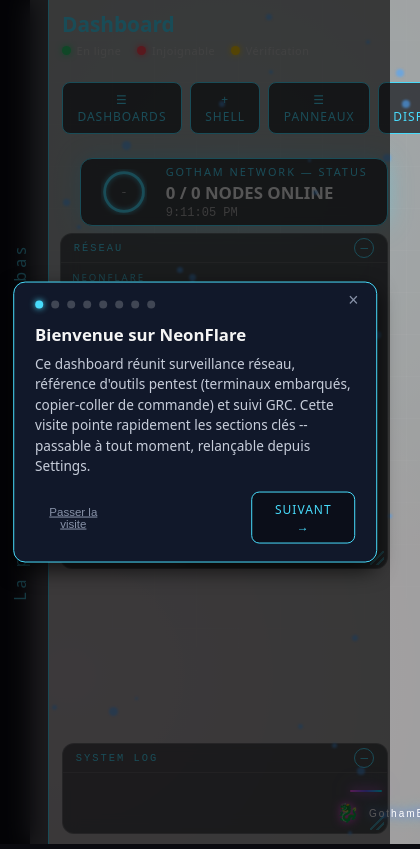
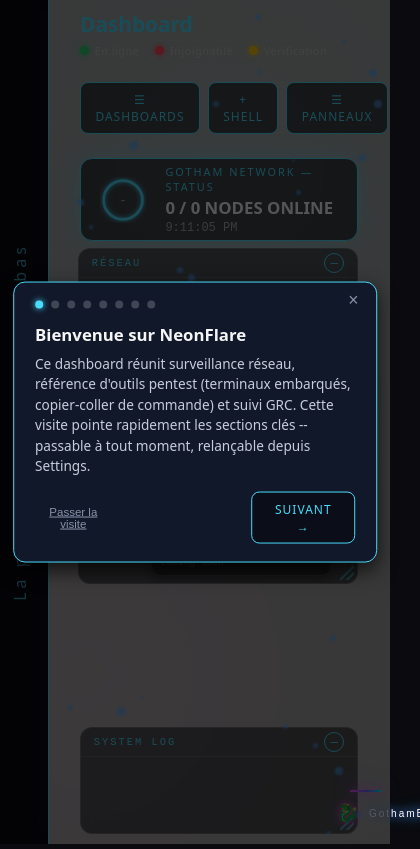
Before and after one commit to gothamblood/NeonFlare, a plain HTML site: page index.html in a window 390 px wide. Shown: the whole page, 420 px wide, since content can reach past the window. Drawn offline with Linux system fonts and the light colour scheme.

Commit message:
Fix windows ttyd + responsive

```diff
--- a/index.html
+++ b/index.html
@@ -184,12 +184,18 @@
     }
 
     .page-frame {
-      width: 100%;
+      /* Gouttière gauche pour que le contenu (panneaux du dashboard, pages
+         GRC...) ne colle pas au bord ni à la tagline verticale (.sidebar-edge,
+         visible à ~20px du bord quand la sidebar est fermée). On décale de
+         48px ET on réduit la largeur d'autant (calc) pour NE PAS rogner le
+         contenu à droite -- body a overflow:hidden, un simple left: rognait
+         la partie droite de l'iframe. */
+      width: calc(100% - 48px);
       height: 100%;
       border: none;
       background: transparent;
       position: relative;
-      left: 30px;
+      left: 48px;
     }
 
     .signature-footer {
```
Also changed, not shown: 4 other files.
